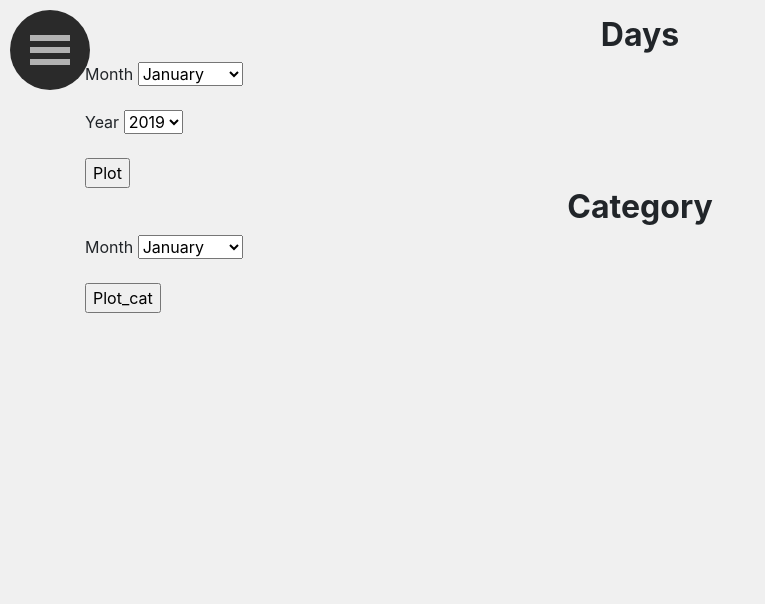
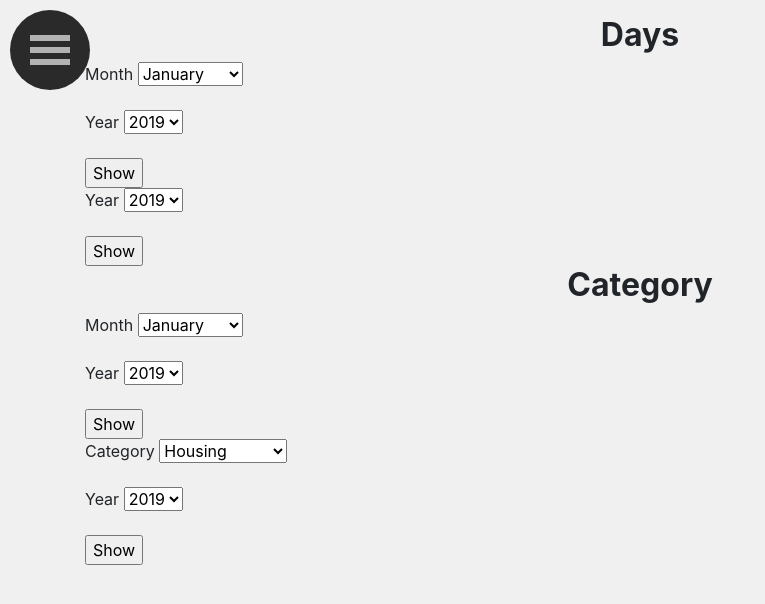
Before and after one commit to MickiMouse/bookkeeping, a Flask app: page /graph in a window 1280 px wide. Shown: the part 80-684 px from the top of the page, without its empty margins (0-765 px from the left). Run offline with Flask 2, Linux system fonts and the light colour scheme; the visitor is signed in with stand-in values (Sample User, id 1); data comes from the database, SQL or seed files in the repository; some libraries are stand-ins or nearby versions.

Commit message:
finally graphics

```diff
--- a/app/forms.py
+++ b/app/forms.py
@@ -3,6 +3,16 @@ from flask_wtf import FlaskForm
 from wtforms.fields import StringField, SubmitField, \
     PasswordField, BooleanField, SelectField, TextAreaField
 from wtforms.validators import DataRequired, Email, EqualTo, ValidationError, Length
+
+year_choices = [(2019, 2019)]
+month_choise = [('1', 'January'), ('2', 'February'), ('3', 'March'), ('4', 'April'),
+                ('5', 'May'), ('6', 'June'), ('7', 'July'), ('8', 'August'),
+                ('9', 'September'), ('10', 'October'), ('11', 'November'), ('12', 'December')]
+
+entries = [('Housing', 'Housing'), ('Utilities', 'Utilities'), ('Food', 'Food'), ('Transport', 'Transport'),
+           ('Services', 'Services'), ('Clothes', 'Clothes'), ('Household', 'Household'),
+           ('Medicines', 'Medicines'), ('Credit', 'Credit'), ('Technique', 'Technique'),
+           ('Entertainment', 'Entertainment'), ('Education', 'Education'), ('Other', 'Other')]
 
 
 class LoginForm(FlaskForm):
@@ -32,7 +42,7 @@ class RegisterForm(FlaskForm):
 
 class CreateCardForm(FlaskForm):
     price = StringField('Price', validators=[DataRequired()])
-    category = SelectField('Category', validators=[DataRequired()])
+    category = SelectField('Category', choices=entries, validators=[DataRequired()])
     note = TextAreaField('Note', validators=[Length(max=32)])
     submit = SubmitField('Create')
 
@@ -54,21 +64,24 @@ class ResetPassword(FlaskForm):
     submit = SubmitField('Reset password')
 
 
-class ChooseMonthForm(FlaskForm):
-    month_choise = [('1', 'January'), ('2', 'February'), ('3', 'March'), ('4', 'April'),
-                    ('5', 'May'), ('6', 'June'), ('7', 'July'), ('8', 'August'),
-                    ('9', 'September'), ('10', 'October'), ('11', 'November'), ('12', 'December')]
-    year_choices = [(2019, 2019)]
-    month = SelectField('Month', choices=month_choise, coerce=str, validators=[DataRequired()])
-    year = SelectField('Year', choices=year_choices, coerce=int, validators=[DataRequired()])
-    submit = SubmitField('Plot')
+class MonthForm(FlaskForm):
+    month1 = SelectField('Month', choices=month_choise, coerce=str, validators=[DataRequired()])
+    year1 = SelectField('Year', choices=year_choices, coerce=int, validators=[DataRequired()])
+    submit = SubmitField('Show')
 
 
 class CategoryForm(FlaskForm):
-    month_choise = [('1', 'January'), ('2', 'February'), ('3', 'March'), ('4', 'April'),
-                    ('5', 'May'), ('6', 'June'), ('7', 'July'), ('8', 'August'),
-                    ('9', 'September'), ('10', 'October'), ('11', 'November'), ('12', 'December')]
-    # year_choices = [(2019, 2019)]
-    month = SelectField('Month', choices=month_choise, coerce=str, validators=[DataRequired()])
-    # year = SelectField('Year', choices=year_choices, coerce=int, validators=[DataRequired()])
-    submit = SubmitField('Plot_cat')
+    month2 = SelectField('Month', choices=month_choise, coerce=str, validators=[DataRequired()])
+    year2 = SelectField('Year', choices=year_choices, coerce=int, validators=[DataRequired()])
+    submit = SubmitField('Show')
+
+
+class CategoryInMonthForm(FlaskForm):
+    category = SelectField('Category', choices=entries, validators=[DataRequired()])
+    year3 = SelectField('Year', choices=year_choices, coerce=int, validators=[DataRequired()])
+    submit = SubmitField('Show')
+
+
+class LineMonthForm(FlaskForm):
+    year4 = SelectField('Year', choices=year_choices, coerce=int, validators=[DataRequired()])
+    submit = SubmitField('Show')
--- a/app/routes.py
+++ b/app/routes.py
@@ -15,6 +15,11 @@ serializer = itsdangerous.URLSafeSerializer(secret_key=app.config['SECRET_KEY'])
 ACTIVATION_SALT = 'activate-salt'
 
 
+def _calendar_month(args):
+    args = [calendar.month_name[i] for i in args]
+    return args
+
+
 @app.route('/')
 def preview():
     return render_template('preview.html')
@@ -28,21 +33,15 @@ def index():
         page=page,
         per_page=app.config['CARDS_PER_PAGE'],
         error_out=False)
-    print(cards.items)
     next_url = url_for('index', page=cards.next_num) if cards.has_next else None
     prev_url = url_for('index', page=cards.prev_num) if cards.has_prev else None
     return render_template('index.html', cards=cards, next_url=next_url, prev_url=prev_url)
 
 
-@app.route('/note', methods=['GET', 'POST'])
+@app.route('/add_card', methods=['GET', 'POST'])
 @login_required
 def create_card():
     form = CreateCardForm()
-    entries = [('Housing', 'Housing'), ('Utilities', 'Utilities'), ('Food', 'Food'), ('Transport', 'Transport'),
-               ('Services', 'Services'), ('Clothes', 'Clothes'), ('Household', 'Household'),
-               ('Medicines', 'Medicines'), ('Credit', 'Credit'), ('Technique', 'Technique'),
-               ('Entertainment', 'Entertainment'), ('Education', 'Education'), ('Other', 'Other')]
-    form.category.choices = entries
     if form.validate_on_submit():
         card = Card(price=float(form.price.data),
                     category=form.category.data,
@@ -159,32 +158,51 @@ def confirm(token):
 @app.route('/graph', methods=['GET', 'POST'])
 @login_required
 def graph():
-    form_day = ChooseMonthForm()
+    form_day = MonthForm()
     form_cat = CategoryForm()
+    form_mon = CategoryInMonthForm()
+    form_mon_line = LineMonthForm()
     if form_day.validate_on_submit():
-        return redirect(url_for('graph_days', month=form_day.month.data, year=form_day.year.data))
+        return redirect(url_for('graph_days', month=form_day.month1.data, year=form_day.year1.data))
     if form_cat.validate_on_submit():
-        return redirect(url_for('graph_cat', month=form_cat.month.data))
-    return render_template('graph.html', form_day=form_day, form_cat=form_cat)
+        return redirect(url_for('graph_cat', month=form_cat.month2.data, year=form_cat.year2.data))
+    if form_mon.validate_on_submit():
+        return redirect(url_for('graph_category', category=form_mon.category.data, year=form_mon.year3.data))
+    if form_mon_line.validate_on_submit():
+        return redirect(url_for('graph_month', year=form_mon_line.year4.data))
+    return render_template('graph.html', form_day=form_day, form_cat=form_cat, form_mon=form_mon,
+                           form_mon_line=form_mon_line)
 
 
-@app.route('/days-<month>-<year>', methods=['GET', 'POST'])
+@app.route('/days-<month>-<year>', methods=['GET'])
 @login_required
 def graph_days(month, year):
     plot = Graph(current_user)
-    days, prices = plot.get_data_plot_days(int(month), year)
+    days, prices = plot.days(int(month), year)
     return render_template('graph_days.html', days=days, prices=prices, month=calendar.month_name[int(month)])
 
 
-@app.route('/categories-<month>', methods=['GET', 'POST'])
+@app.route('/categories-<month>-<year>', methods=['GET'])
 @login_required
-def graph_cat(month):
+def graph_cat(month, year):
     plot = Graph(current_user)
-    cat, prices = plot.get_data_plot_cat(int(month))
+    cat, prices = plot.cat(int(month), year)
     return render_template('graph_categories.html', cat=cat, prices=prices, month=calendar.month_name[int(month)])
 
 
-@app.route('/stat', methods=['GET', 'POST'])
+@app.route('/category-<category>-<year>', methods=['GET'])
 @login_required
-def stat():
-    pass
+def graph_category(category, year):
+    plot = Graph(current_user)
+    month, prices = plot.cat_per_month(category, year)
+    month = _calendar_month(month)
+    return render_template('cat_per_month.html', month=month, prices=prices, category=category)
+
+
+@app.route('/month-<year>', methods=['GET'])
+@login_required
+def graph_month(year):
+    plot = Graph(current_user)
+    month, prices = plot.month(year)
+    month = _calendar_month(month)
+    return render_template('graph_month.html', month=month, prices=prices)
--- a/app/static/css/style.css
+++ b/app/static/css/style.css
@@ -101,7 +101,7 @@ h2 {
     filter: brightness(0.7);
     color: #fff;
 }
-.sign {
+.dark-button {
     width: 100%;
     border-radius: 20px;
     border: 1px solid #2a2a2a;
@@ -114,10 +114,7 @@ h2 {
 	text-transform: uppercase;
     cursor: pointer;
 }
-.sign:focus {
-	outline: none;
-}
-.button {
+.light-button {
     border-radius: 20px;
     border: 1px solid #2a2a2a;
 	background-color: #FFFFFF;
@@ -129,6 +126,6 @@ h2 {
 	text-transform: uppercase;
     cursor: pointer;
 }
-.button:focus {
+.dark-button:focus, .light-button:focus {
     outline: none;
 }
--- a/app/templates/base.html
+++ b/app/templates/base.html
@@ -17,7 +17,7 @@
                     <li class="mx-4"><a class="nav-link" href="">About</a></li>
                     <li class="mx-4"><a class="nav-link" href="">Contact us</a></li>
                     {% if current_user.is_active %}
-                    <li class="mx-4"><a href="{{ url_for('logout') }}"><button class="button">Log out</button></a></li>
+                    <li class="mx-4"><a href="{{ url_for('logout') }}"><button class="light-button">Log out</button></a></li>
                     {% else %}
                     <li class="mx-4"><a class="nav-link" href="{{ url_for('login') }}">Sign in</a></li>
                     <li class="mx-4"><a class="nav-link" href="{{ url_for('register') }}">Sign up</a></li>
--- a/app/templates/create_card.html
+++ b/app/templates/create_card.html
@@ -1,5 +1,4 @@
 {% extends 'base.html' %}
-{% import 'bootstrap/wtf.html' as wtf %}
 
 
 {% block app_content %}
@@ -20,7 +19,7 @@
             <div class="form-group">
                 {{ form.note(class="form-control", placeholder='Note', maxlength="32") }}
             </div>
-            {{ form.submit(class="same-button w-100") }}
+            {{ form.submit(class="light-button w-100") }}
         </form>
     </div>
 {% endblock %}
--- a/app/templates/graph.html
+++ b/app/templates/graph.html
@@ -6,40 +6,71 @@
     <form action="" method="post">
         {{ form_day.hidden_tag() }}
         <p>
-            {{ form_day.month.label }}
-            {{ form_day.month() }}
-            {% for error in form_day.month.errors %}
+            {{ form_day.month1.label }}
+            {{ form_day.month1() }}
+            {% for error in form_day.month1.errors %}
                 {{ error }}
             {% endfor %}
         </p>
         <p>
-            {{ form_day.year.label }}
-            {{ form_day.year() }}
-            {% for error in form_day.year.errors %}
+            {{ form_day.year1.label }}
+            {{ form_day.year1() }}
+            {% for error in form_day.year1.errors %}
                 {{ error }}
             {% endfor %}
         </p>
         {{ form_day.submit() }}
     </form>
 
+    <form action="" method="post">
+        {{ form_mon_line.hidden_tag() }}
+        <p>
+            {{ form_mon_line.year4.label }}
+            {{ form_mon_line.year4() }}
+            {% for error in form_mon_line.year4.errors %}
+                {{ error }}
+            {% endfor %}
+        </p>
+        {{ form_mon_line.submit() }}
+    </form>
+
     <h2>Category</h2>
     <form action="" method="post">
         {{ form_cat.hidden_tag() }}
         <p>
-            {{ form_cat.month.label }}
-            {{ form_cat.month() }}
-            {% for error in form_cat.month.errors %}
+            {{ form_cat.month2.label }}
+            {{ form_cat.month2() }}
+            {% for error in form_cat.month2.errors %}
                 {{ error }}
             {% endfor %}
         </p>
-{#        <p>#}
-{#            {{ form_cat.year.label }}#}
-{#            {{ form_cat.year() }}#}
-{#            {% for error in form_cat.year.errors %}#}
-{#                {{ error }}#}
-{#            {% endfor %}#}
-{#        </p>#}
+        <p>
+            {{ form_cat.year2.label }}
+            {{ form_cat.year2() }}
+            {% for error in form_cat.year2.errors %}
+                {{ error }}
+            {% endfor %}
+        </p>
         {{ form_cat.submit() }}
+    </form>
+
+    <form action="" method="post">
+        {{ form_mon.hidden_tag() }}
+        <p>
+            {{ form_mon.category.label }}
+            {{ form_mon.category() }}
+            {% for error in form_mon.category.errors %}
+                {{ error }}
+            {% endfor %}
+        </p>
+        <p>
+            {{ form_mon.year3.label }}
+            {{ form_mon.year3() }}
+            {% for error in form_mon.year3.errors %}
+                {{ error }}
+            {% endfor %}
+        </p>
+        {{ form_mon.submit() }}
     </form>
 {% endblock %}
 
--- a/app/templates/index.html
+++ b/app/templates/index.html
@@ -3,7 +3,7 @@
 
 {% block app_content %}
     <div class="d-flex justify-content-center">
-        <a href="{{ url_for('create_card') }}"><button class="button">Add card</button></a>
+        <a href="{{ url_for('create_card') }}"><button class="light-button">Add card</button></a>
     </div>
     <div class="card-deck my-4">
         {% for card in cards.items %}
--- a/app/templates/preview.html
+++ b/app/templates/preview.html
@@ -8,7 +8,7 @@
                 The application was created to control your expenses
             </h1>
             <a href="{% if current_user.is_active %}{{ url_for('create_card') }}{% else %}{{ url_for('login') }}{% endif %}">
-                <button class="button">Get Started</button>
+                <button class="light-button">Get Started</button>
             </a>
         </div>
     </div>
--- a/app/templates/register.html
+++ b/app/templates/register.html
@@ -31,13 +31,13 @@
                 {% endfor %}
             </div>
             <div class="d-flex justify-content-center">
-                {{ form.submit(class='sign') }}
+                {{ form.submit(class='dark-button') }}
             </div>
         </form>
     </div>
     <div class="d-flex justify-content-center" style="margin-top: 30px;">
         <div>
-            If you have already registered <a href="{{ url_for('login') }}"><button class="button">Sign in</button></a>
+            If you have already registered <a href="{{ url_for('login') }}"><button class="light-button">Sign in</button></a>
         </div>
     </div>
 {% endblock %}
```
Also changed, not shown: app/graph.py (+35 -19 lines), app/templates/cat_per_month.html (added, +53 -0 lines), app/templates/graph_month.html (added, +49 -0 lines).
